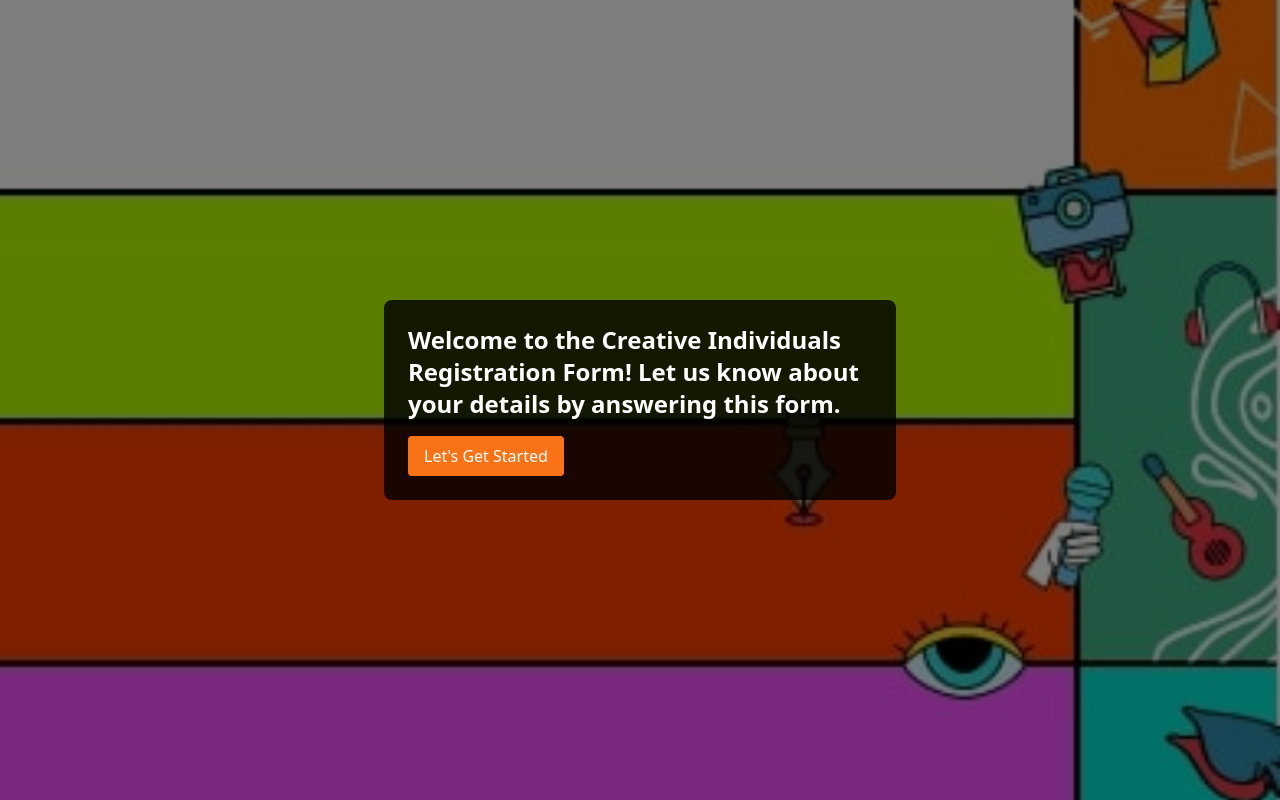
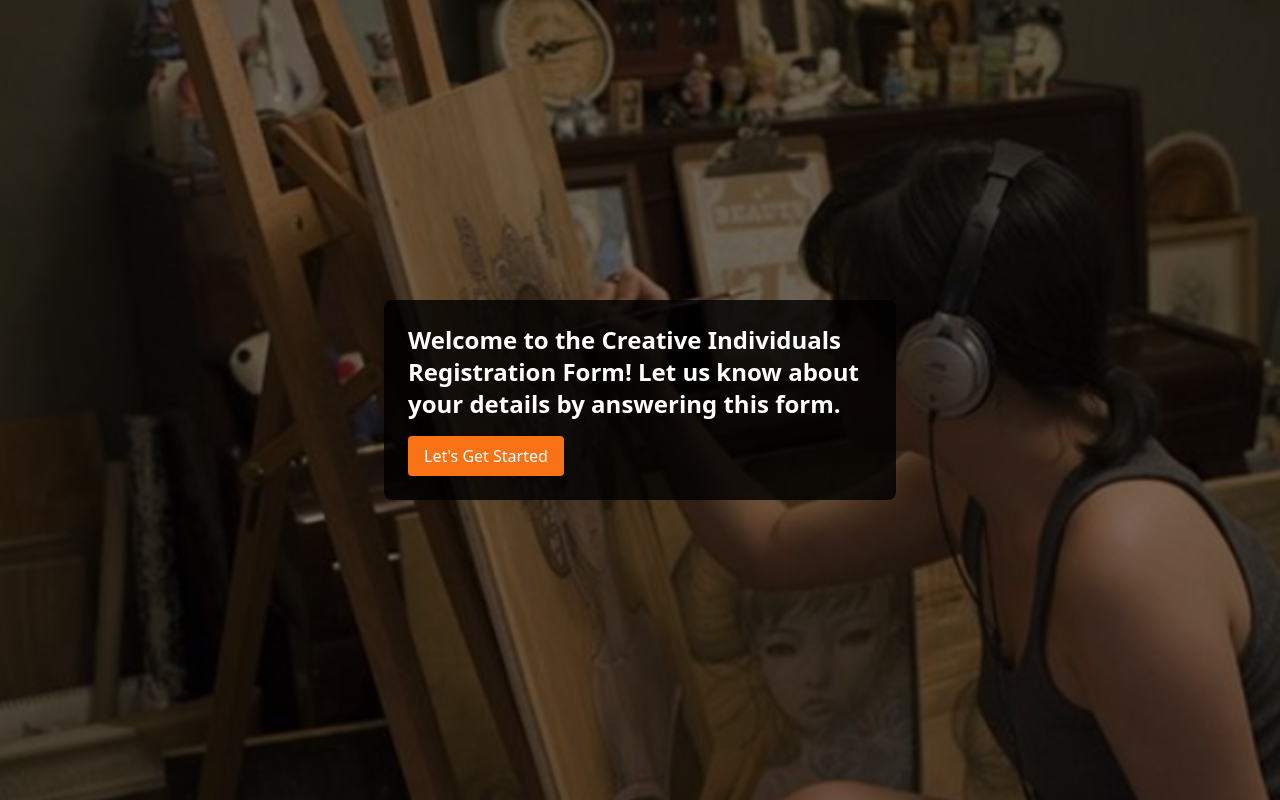
Before and after one commit to CreativeLegazpiv2/CLv2, a Next.js app: page /register-form in a window 1280 px wide. Built offline with nearby package versions, Linux system fonts and the light colour scheme.

Commit message:
Register-form small tweaks-1

```diff
--- a/app/register-form/page.tsx
+++ b/app/register-form/page.tsx
@@ -194,9 +194,9 @@ export default function RegisterForm() {
     };
 
     return (
-        <div className="flex flex-col items-center justify-center min-h-screen bg-cover bg-no-repeat bg-center"
-            style={{ backgroundImage: 'url(/assets/images/temp-bg2.jpg)' }}>
-
+        <div className="flex flex-col items-center justify-center min-h-screen bg-cover bg-no-repeat bg-center">
+            <div className="fixed inset-0 bg-cover bg-center bg-no-repeat"
+            style={{ backgroundImage: `url('/assets/images/Clip%20path%20group.svg')` }}/>
             {/* Progress Bar */}
                 <div className="absolute z-10 top-0 left-0 w-full h-2 bg-transparent">
                     <div
```
Lines whose indentation alone changed are shown as unchanged.
